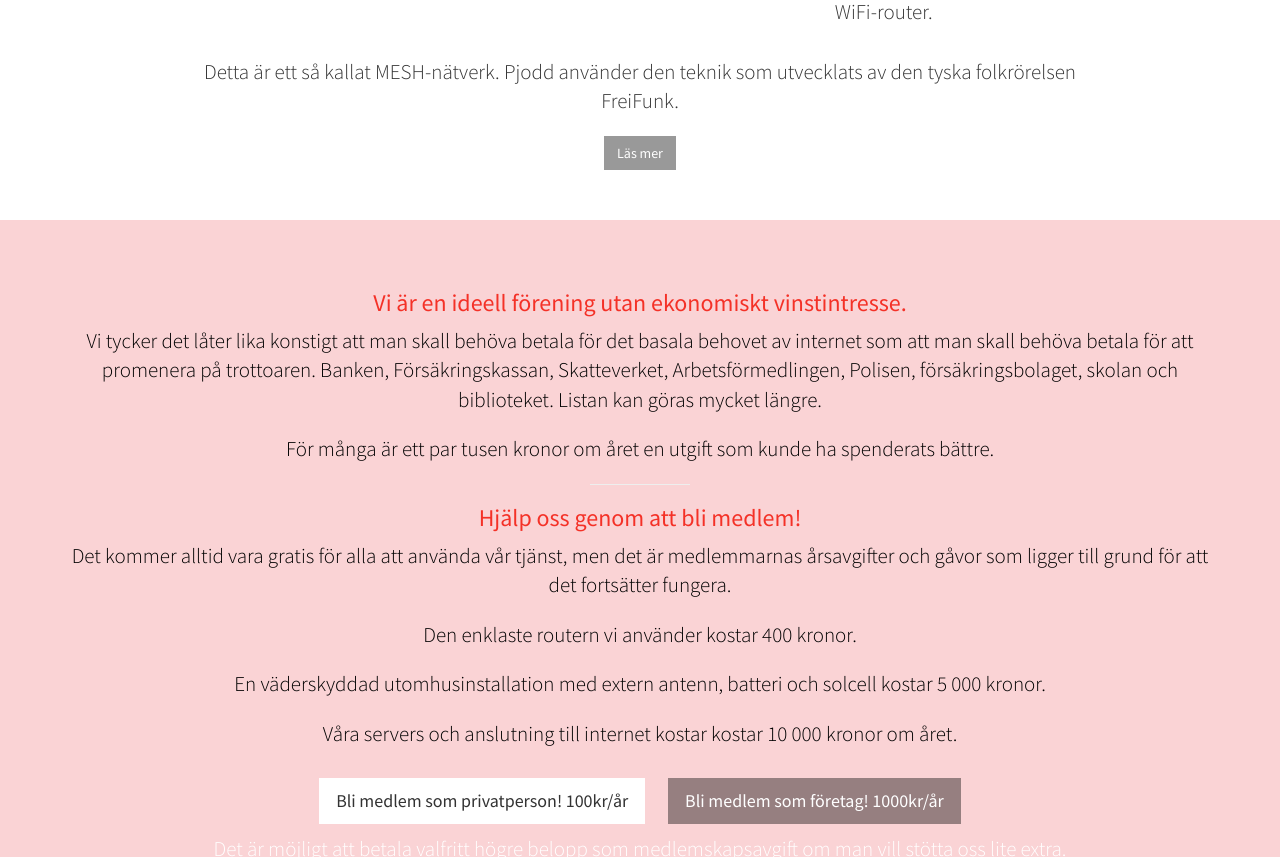
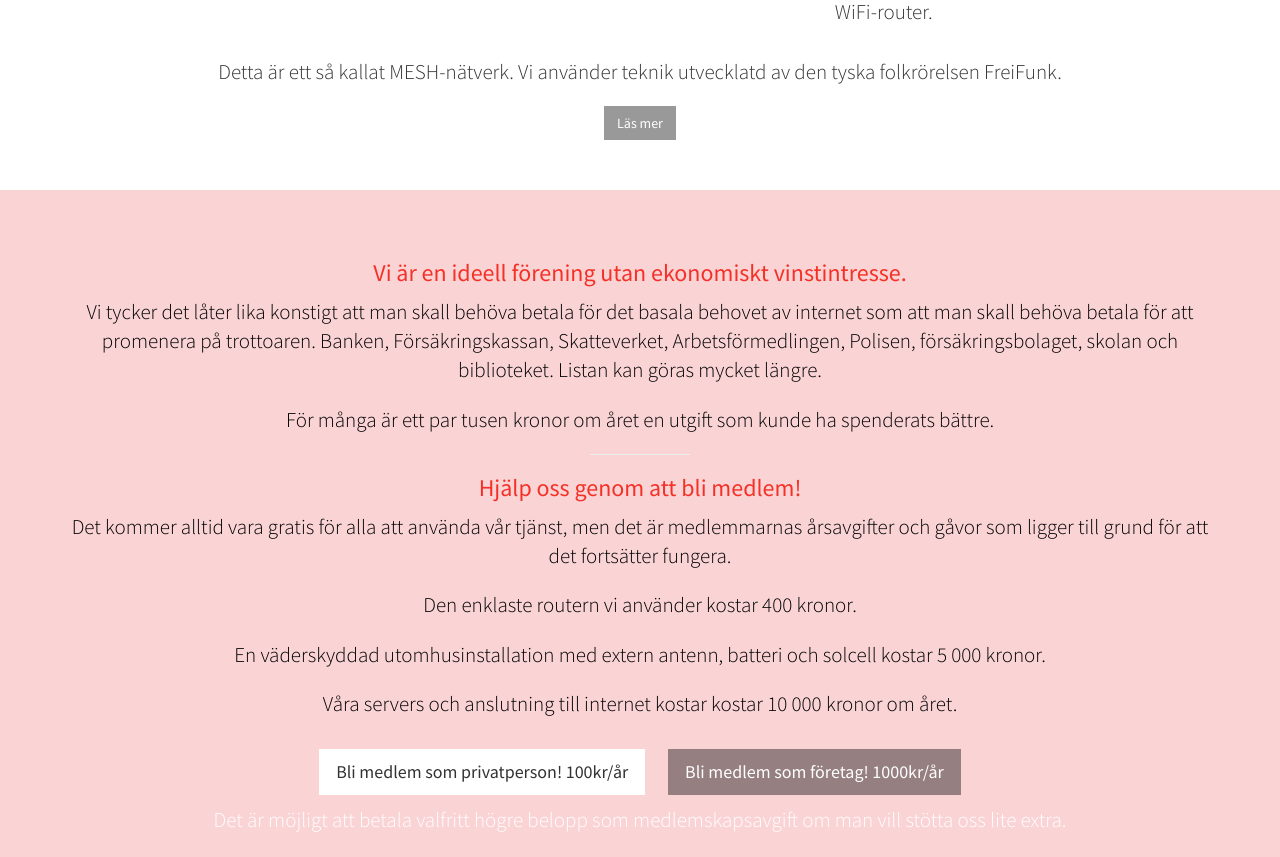
Before and after one commit to pjodd/landing-page, a plain HTML site: page index.html in a window 1280 px wide. Shown: the part 2972-3829 px from the top of the page. Drawn offline with Linux system fonts and the light colour scheme.

Commit message:
Getting somewhere

```diff
--- a/index.html
+++ b/index.html
@@ -241,8 +241,7 @@
         <!-- /.row (nested) -->
 
         <p class="lead">
-          Detta är ett så kallat MESH-nätverk. Pjodd använder den teknik som
-          utvecklats av den tyska folkrörelsen FreiFunk.
+          Detta är ett så kallat MESH-nätverk. Vi använder teknik utvecklatd av den tyska folkrörelsen FreiFunk.
         </p>
         <a href="#" class="btn btn-dark">Läs mer</a>
       </div>
```
